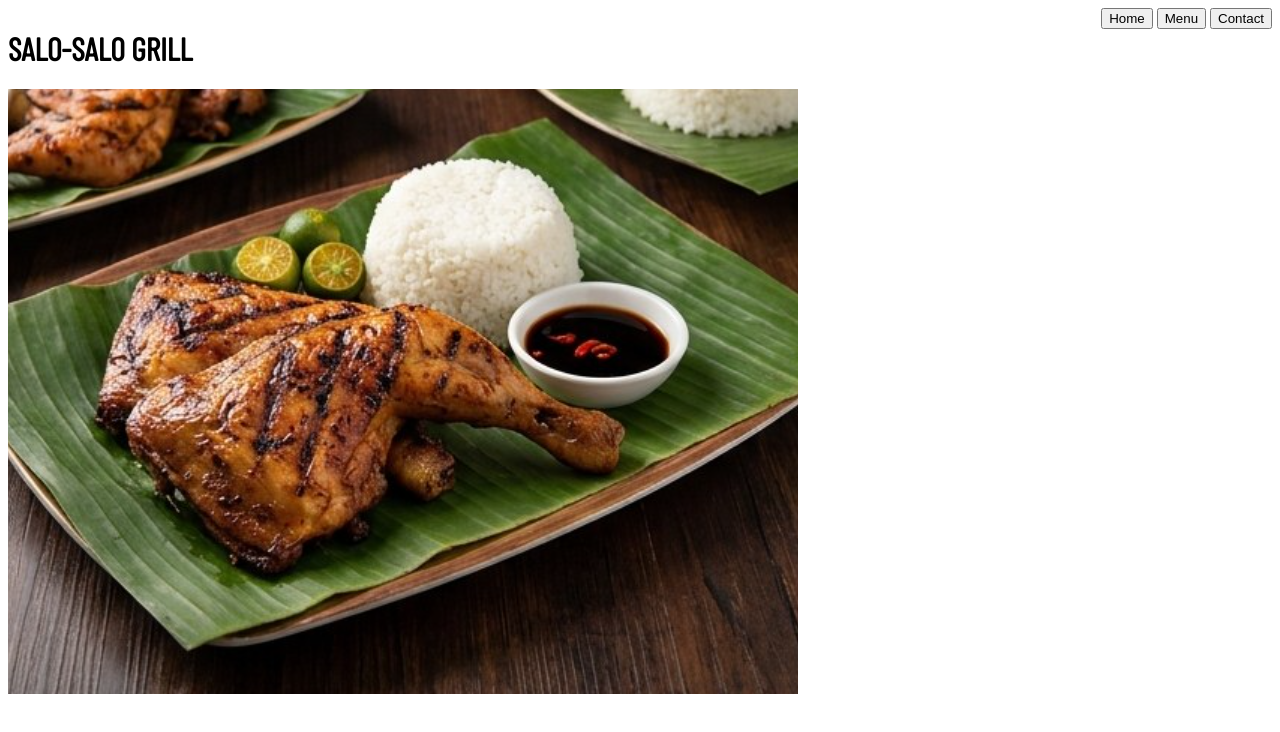
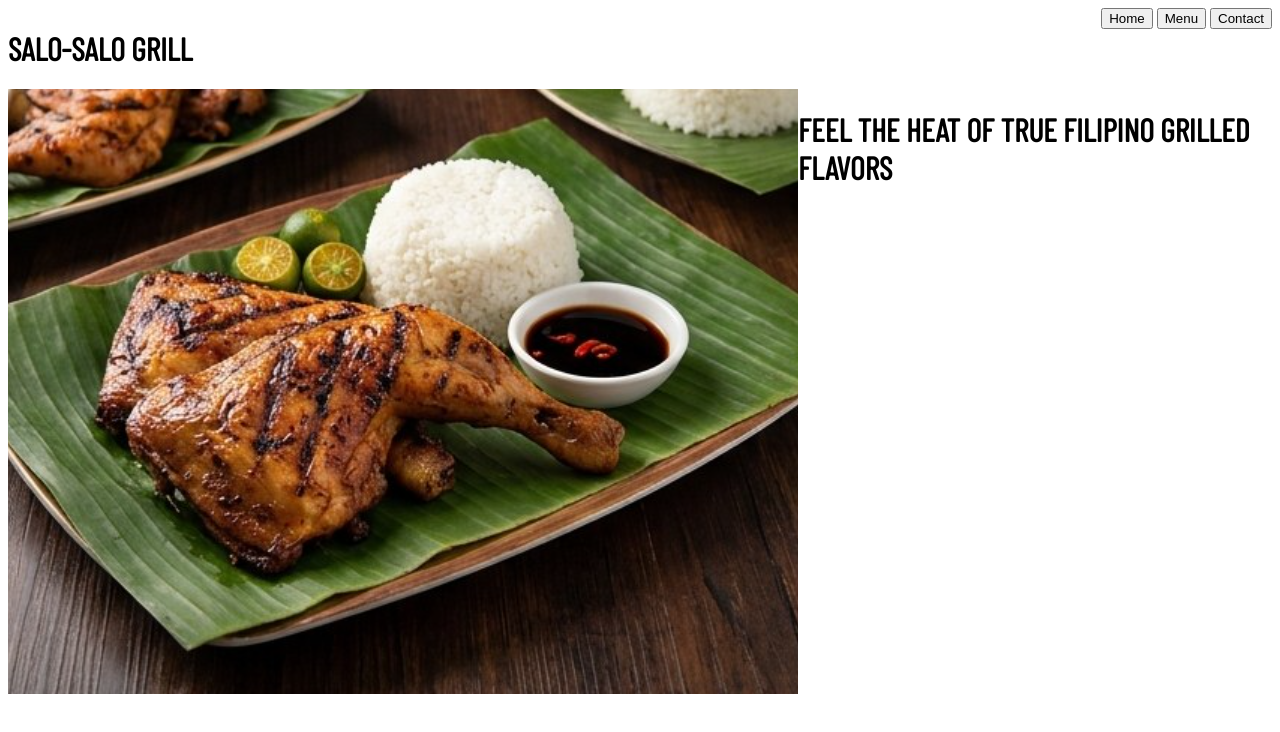
Before and after one commit to carnocentaurus/restaurant-page, a website built with webpack: page src/template.html in a window 1280 px wide. Built offline with nearby package versions, Linux system fonts and the light colour scheme.

Commit message:
Add heroTextDiv and heroHeadlineText

```diff
--- a/src/home.js
+++ b/src/home.js
@@ -7,6 +7,9 @@ function loadHomePage() {
 
     const heroDiv = document.createElement('div');
     heroDiv.className = 'hero-div';
+
+    const heroTextDiv = document.createElement('div');
+    heroTextDiv.className = 'hero-text-div';
 
     const heading = document.createElement('h1');
     heading.textContent = 'SALO-SALO GRILL';
@@ -18,6 +21,11 @@ function loadHomePage() {
     image.alt = 'Chicken inasal';
     heroDiv.appendChild(image);
 
+    const heroHeadlineText = document.createElement('h1');
+    heroHeadlineText.textContent = 'FEEL THE HEAT OF TRUE FILIPINO GRILLED FLAVORS';
+    heroTextDiv.appendChild(heroHeadlineText);
+    heroDiv.appendChild(heroTextDiv);
+
     homeDiv.appendChild(heroDiv);
 
     return homeDiv;
--- a/src/style.css
+++ b/src/style.css
@@ -30,6 +30,11 @@ header {
     display: flex;
 }
 
+.hero-text-div {
+    display: flex;
+    flex-direction: column;
+}
+
 h1 {
     font-family: 'Barlow Condensed';
 }
```
